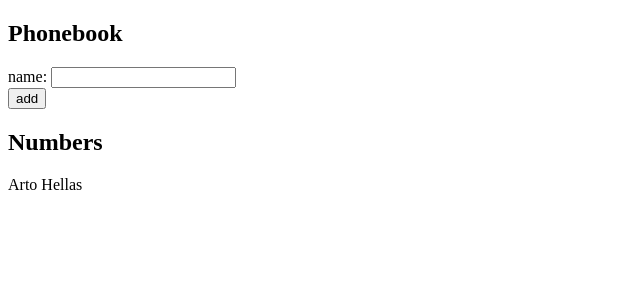
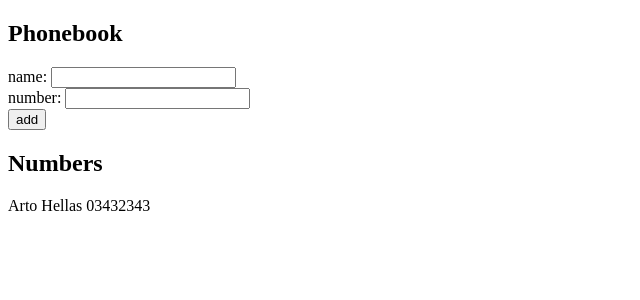
Before and after one commit to ansufw/fullstack-open, a React (Vite) app in the folder part2/phonebook/: page / in a window 1280 px wide. Shown: the top 300 px of the page, without its empty margins (0-640 px from the left). Built offline with nearby package versions, Linux system fonts and the light colour scheme.

Commit message:
part 2.8

```diff
--- a/part2/phonebook/src/App.jsx
+++ b/part2/phonebook/src/App.jsx
@@ -2,12 +2,17 @@ import { useState } from 'react'
 
 const App = () => {
   const [persons, setPersons] = useState([
-    { name: 'Arto Hellas' }
+    { name: 'Arto Hellas', number: '03432343' }
   ])
   const [newName, setNewName] = useState('')
+  const [newNumber, setNewNumber] = useState('')
 
   const handleInput = (event) => {
     setNewName(event.target.value)
+  }
+
+  const handleInputNum = (event) => {
+    setNewNumber(event.target.value)
   }
 
   const handleSubmit = (e) => {
@@ -17,7 +22,7 @@ const App = () => {
       return
     }
 
-    const p = persons.concat({name: newName})
+    const p = persons.concat({name: newName, number: newNumber})
     setNewName('')
     setPersons(p)
   }
@@ -31,12 +36,15 @@ const App = () => {
           name: <input onChange={handleInput} value={newName} />
         </div>
         <div>
+          number: <input onChange={handleInputNum} value={newNumber} />
+        </div>
+        <div>
           <button type="submit" onClick={handleSubmit}>add</button>
         </div>
       </form>
       <h2>Numbers</h2>
       {persons.map(person => (
-        <p>{person.name}</p>
+        <p>{person.name}  {person.number}</p>
       ))}
     </div>
   )
```
